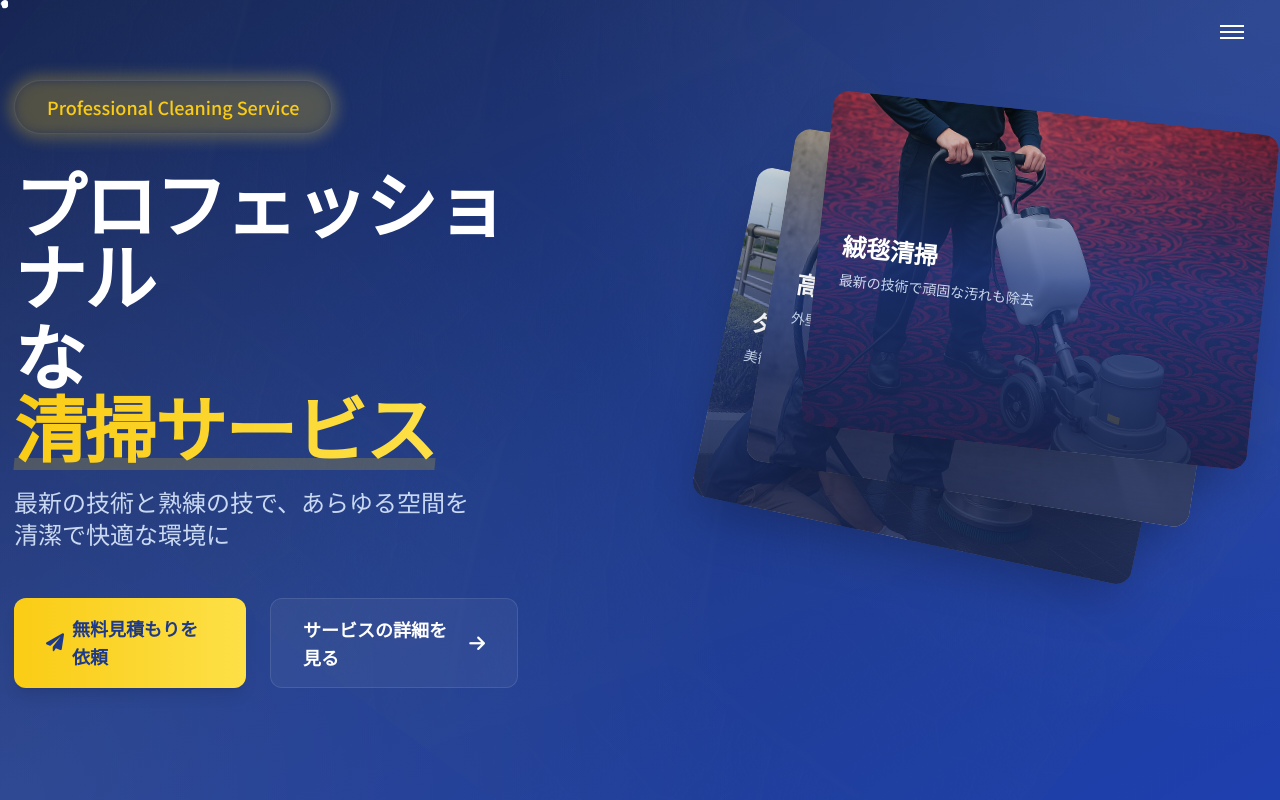
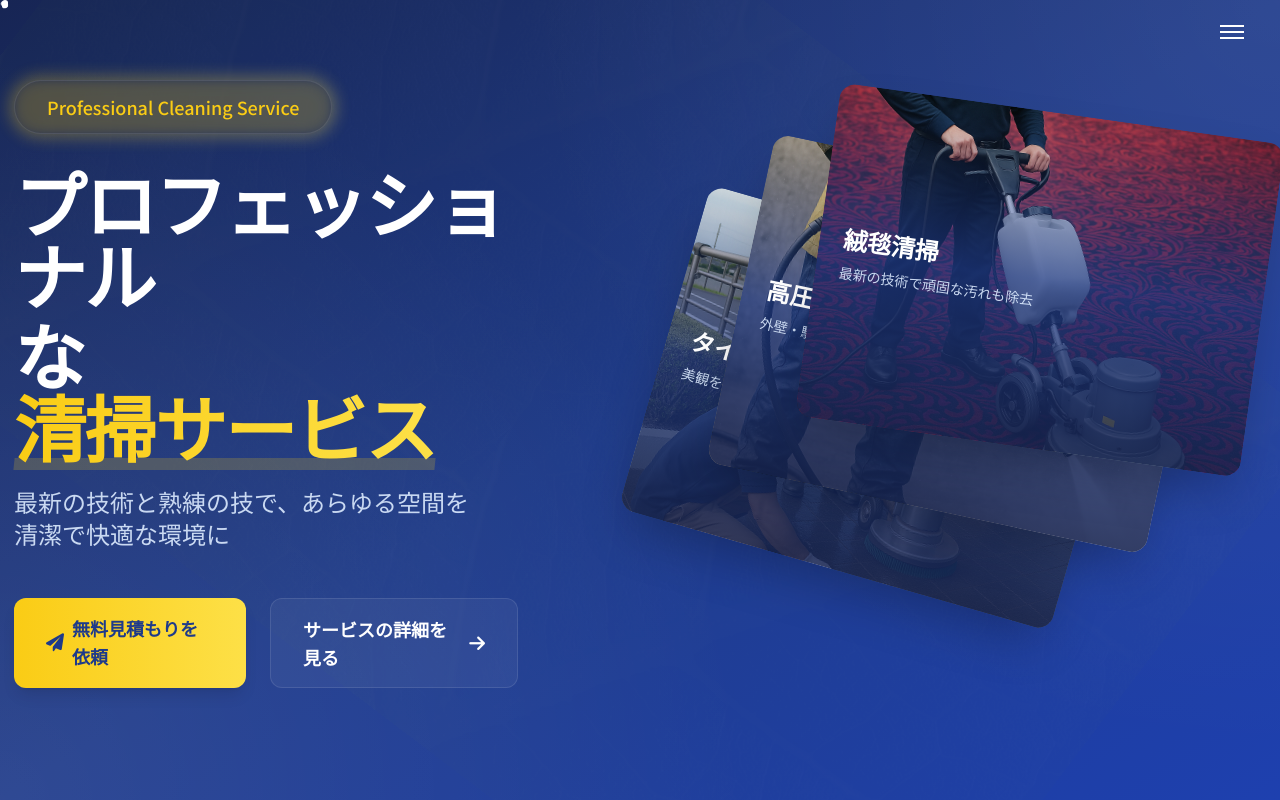
Before and after one commit to fura-1993/clean, a Next.js app: page / in a window 1280 px wide. Shown: the top 800 px of the page. Built offline with nearby package versions, Linux system fonts and the light colour scheme.

Commit message:
Increase card overlap and rotation for more dramatic effect

```diff
--- a/src/components/Hero/Hero.tsx
+++ b/src/components/Hero/Hero.tsx
@@ -197,12 +197,12 @@ export default function Hero() {
                   key={service.title}
                   className="group absolute w-full max-w-md rounded-2xl overflow-hidden shadow-2xl aspect-[4/3]"
                   style={{
-                    top: `${index * 48}px`,
-                    right: `${index * 48}px`,
+                    top: `${index * 64}px`,
+                    right: `${index * 80}px`,
                     zIndex: services.length - index,
-                    transform: `rotate(${3 + index * 3}deg)`
+                    transform: `rotate(${4 + index * 4}deg)`
                   }}
-                  initial={{ opacity: 0, x: 100, rotate: 6 + index * 3 }}
+                  initial={{ opacity: 0, x: 100, rotate: 8 + index * 4 }}
                   animate={{
                     opacity: 1,
                     x: 0,
@@ -215,7 +215,7 @@ export default function Hero() {
                     scale: 1.05,
                     rotate: 0,
                     zIndex: 10,
-                    transition: { duration: 0.3 }
+                    transition: { duration: 0.4 }
                   }}
                 >
                   <Image
```
